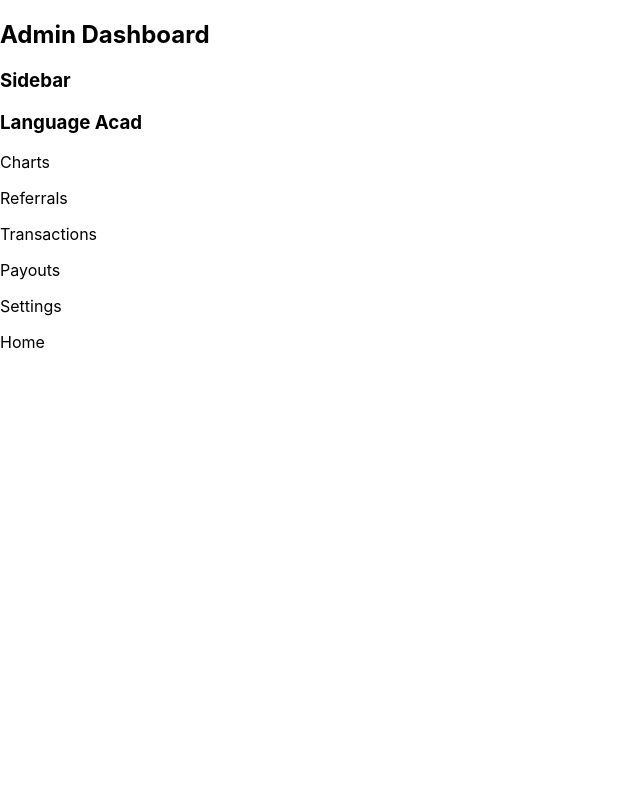
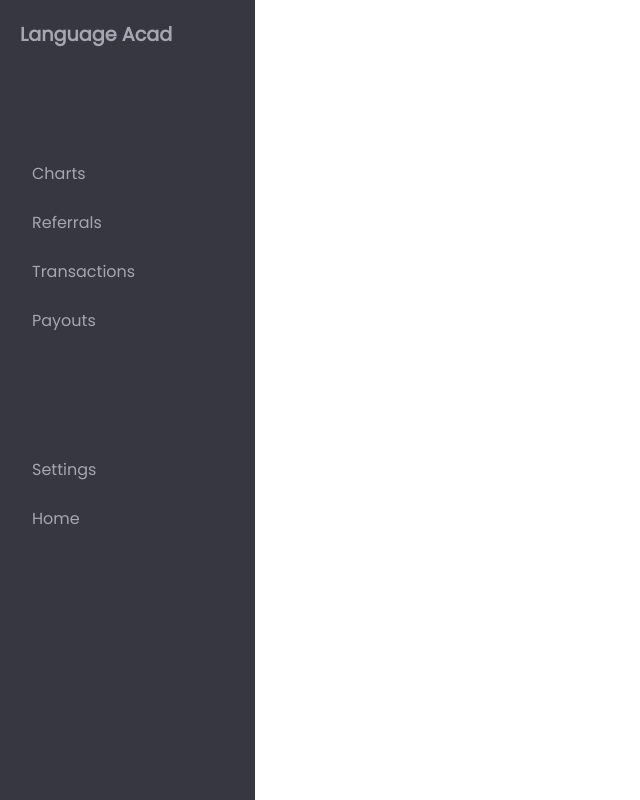
Before and after one commit to Bola-coder/Admin-Dashboard, a React (Create React App) app: page / in a window 1280 px wide. Shown: the whole page, without its empty margins (0-640 px from the left). Built offline with nearby package versions, Linux system fonts and the light colour scheme.

Commit message:
Styled the sidebar component

```diff
--- a/src/App.js
+++ b/src/App.js
@@ -3,7 +3,6 @@ import Sidebar from "./components/Sidebar";
 function App() {
   return (
     <div className="">
-      <h2>Admin Dashboard </h2>
       <Sidebar />
     </div>
   );
--- a/src/components/Sidebar.jsx
+++ b/src/components/Sidebar.jsx
@@ -1,24 +1,26 @@
 import React from "react";
 import sidebarContent from "../utils/sidebarContent";
+import style from "./../css/sidebar.module.css";
 
 const Sidebar = () => {
   return (
     <>
-      <h3>Sidebar</h3>
-      <div className="sidebar">
+      <div className={style.sidebar}>
         {sidebarContent.map((content, index) => (
           <nav key={index}>
-            <h3 className="title">{content.title}</h3>
+            <h3 className={style.sidebar__title}>{content.title}</h3>
             {content.firstLinks.map((link, linkIndex) => (
-              <div className="first__links" key={linkIndex}>
+              <div className={style.first__links} key={linkIndex}>
                 <p>{link}</p>
               </div>
             ))}
-            {content.secondLinks.map((link, index) => (
-              <div className="second__links" key={index}>
-                <p>{link}</p>
-              </div>
-            ))}
+            <div className={style.second}>
+              {content.secondLinks.map((link, index) => (
+                <div className={style.second__links} key={index}>
+                  <p>{link}</p>
+                </div>
+              ))}
+            </div>
           </nav>
         ))}
       </div>
--- /dev/null
+++ b/src/css/sidebar.module.css
@@ -0,0 +1,31 @@
+.sidebar {
+  padding: 10px 20px;
+  max-width: 255px;
+  height: 100vh;
+  background-color: #363740;
+  color: #a4a6b3;
+}
+
+.sidebar__title {
+  margin-top: 10px;
+  font-size: 1.2rem;
+  margin-bottom: 100px;
+}
+
+.first__links {
+  padding: 12px;
+}
+
+.second {
+  margin-top: 100px;
+}
+
+.second__links {
+  padding: 12px;
+}
+
+.first__links p,
+.second__links p {
+  font-size: 1rem;
+  cursor: pointer;
+}
--- a/src/index.css
+++ b/src/index.css
@@ -1,13 +1,12 @@
-body {
+@import url("https://fonts.googleapis.com/css2?family=Poppins&display=swap");
+
+* {
   margin: 0;
-  font-family: -apple-system, BlinkMacSystemFont, 'Segoe UI', 'Roboto', 'Oxygen',
-    'Ubuntu', 'Cantarell', 'Fira Sans', 'Droid Sans', 'Helvetica Neue',
-    sans-serif;
-  -webkit-font-smoothing: antialiased;
-  -moz-osx-font-smoothing: grayscale;
+  padding: 0;
+  box-sizing: border-box;
 }
 
-code {
-  font-family: source-code-pro, Menlo, Monaco, Consolas, 'Courier New',
-    monospace;
+html {
+  font-size: 16px;
+  font-family: "Poppins", sans-serif;
 }
```
